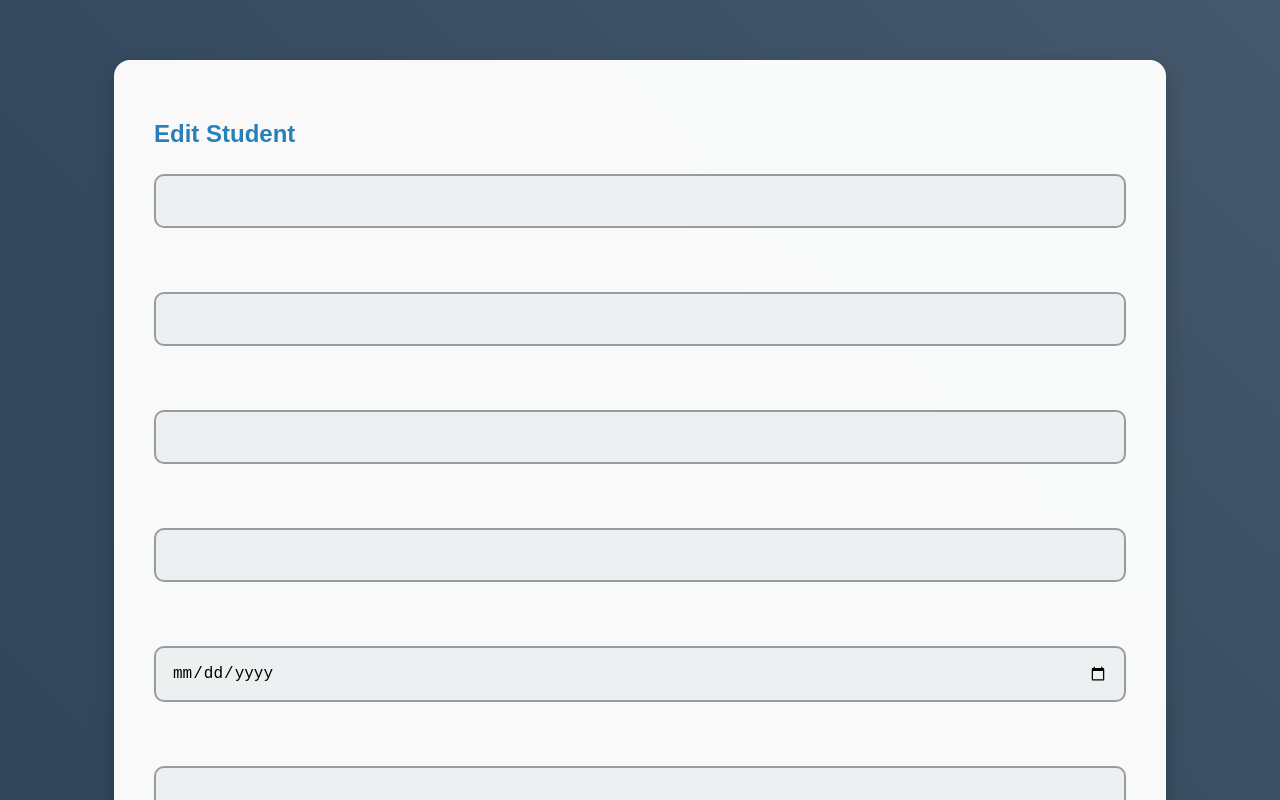
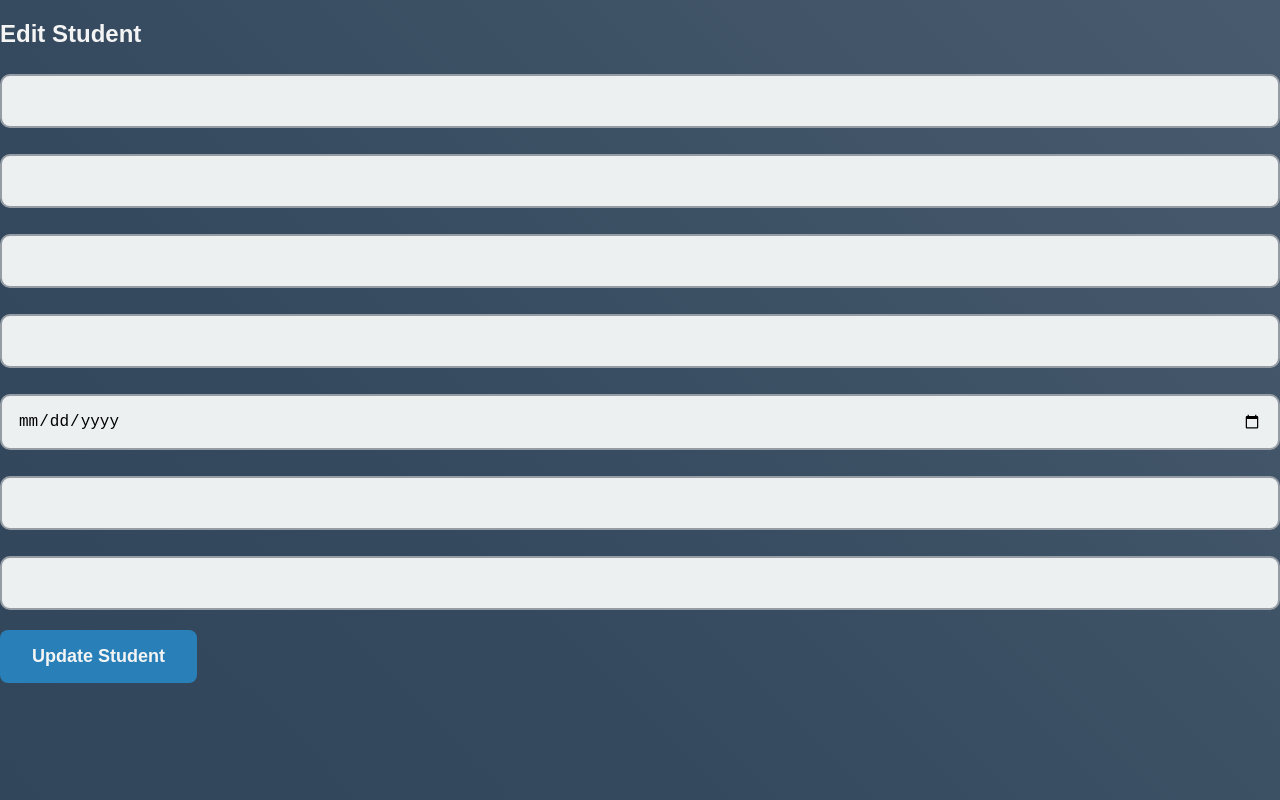
Before and after one commit to Pruthikaaa/websitee2, a React (Create React App) app in the folder frontend/: page /edit/1 in a window 1280 px wide. Shown: the top 800 px of the page. Built offline with nearby package versions, Linux system fonts and the light colour scheme; no server answers.

Commit message:
Update EditStudent.js

```diff
--- a/frontend/src/components/EditStudent.js
+++ b/frontend/src/components/EditStudent.js
@@ -8,30 +8,40 @@ export default function EditStudent() {
   const navigate = useNavigate();
 
   useEffect(() => {
-    axios.get(`https://websitee2.onrender.com${id}`).then(res => setForm(res.data));
+    axios.get(`https://websitee2.onrender.com/api/students/${id}`)
+      .then(res => setForm(res.data))
+      .catch(err => console.error('Fetch error:', err));
   }, [id]);
 
   const handleChange = e => setForm({ ...form, [e.target.name]: e.target.value });
 
   const handleSubmit = e => {
     e.preventDefault();
-    axios.put(`https://websitee2.onrender.com${id}`, form)
-      .then(() => navigate('/students'))
-      .catch(err => alert('Update failed: ' + err.message));
+    axios.put(`https://websitee2.onrender.com/api/students/${id}`, form)
+      .then(() => {
+        alert('✅ Student updated!');
+        navigate('/students');
+      })
+      .catch(err => {
+        console.error('Update error:', err);
+        alert('❌ Update failed');
+      });
   };
 
   return (
-    <div className="container">
-      <h2>Edit Student</h2>
-      <form onSubmit={handleSubmit}>
-        <input name="studentId" value={form.studentId || ''} readOnly /><br />
-        <input name="firstName" value={form.firstName || ''} onChange={handleChange} /><br />
-        <input name="lastName" value={form.lastName || ''} onChange={handleChange} /><br />
-        <input name="email" value={form.email || ''} onChange={handleChange} /><br />
-        <input name="dob" type="date" value={form.dob?.split('T')[0] || ''} onChange={handleChange} /><br />
-        <input name="department" value={form.department || ''} onChange={handleChange} /><br />
-        <input name="enrollmentYear" type="number" value={form.enrollmentYear || ''} onChange={handleChange} /><br />
-        <button type="submit">Update</button>
+    <div className="max-w-xl mx-auto mt-8 bg-white p-6 rounded shadow">
+      <h2 className="text-xl font-semibold mb-4">Edit Student</h2>
+      <form onSubmit={handleSubmit} className="space-y-3">
+        <input name="studentId" className="input" value={form.studentId || ''} readOnly />
+        <input name="firstName" className="input" value={form.firstName || ''} onChange={handleChange} required />
+        <input name="lastName" className="input" value={form.lastName || ''} onChange={handleChange} required />
+        <input name="email" type="email" className="input" value={form.email || ''} onChange={handleChange} required />
+        <input name="dob" type="date" className="input" value={form.dob?.split('T')[0] || ''} onChange={handleChange} required />
+        <input name="department" className="input" value={form.department || ''} onChange={handleChange} required />
+        <input name="enrollmentYear" type="number" className="input" value={form.enrollmentYear || ''} onChange={handleChange} required />
+        <button type="submit" className="bg-blue-600 text-white px-4 py-2 rounded hover:bg-blue-700">
+          Update Student
+        </button>
       </form>
     </div>
   );
```
